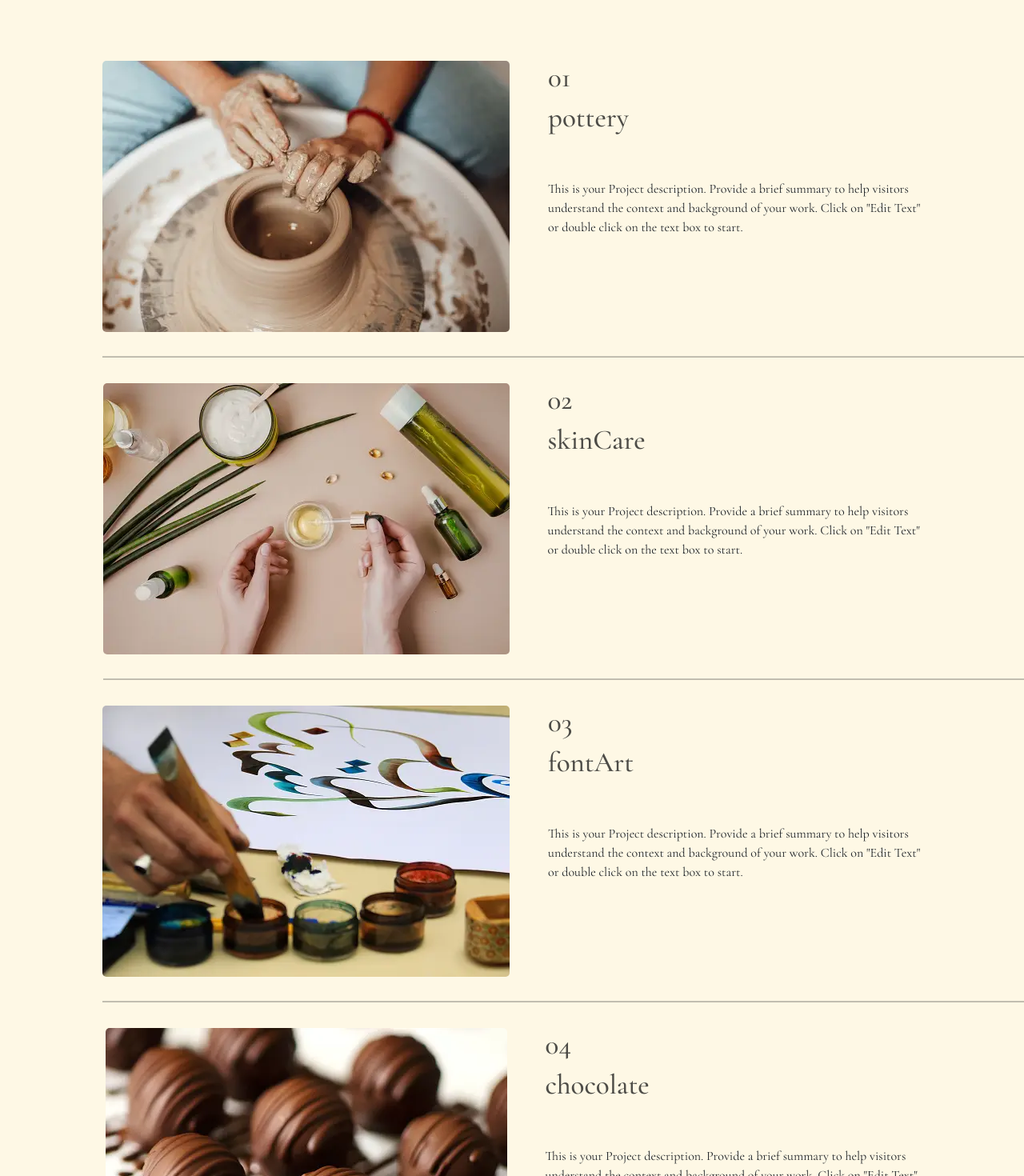
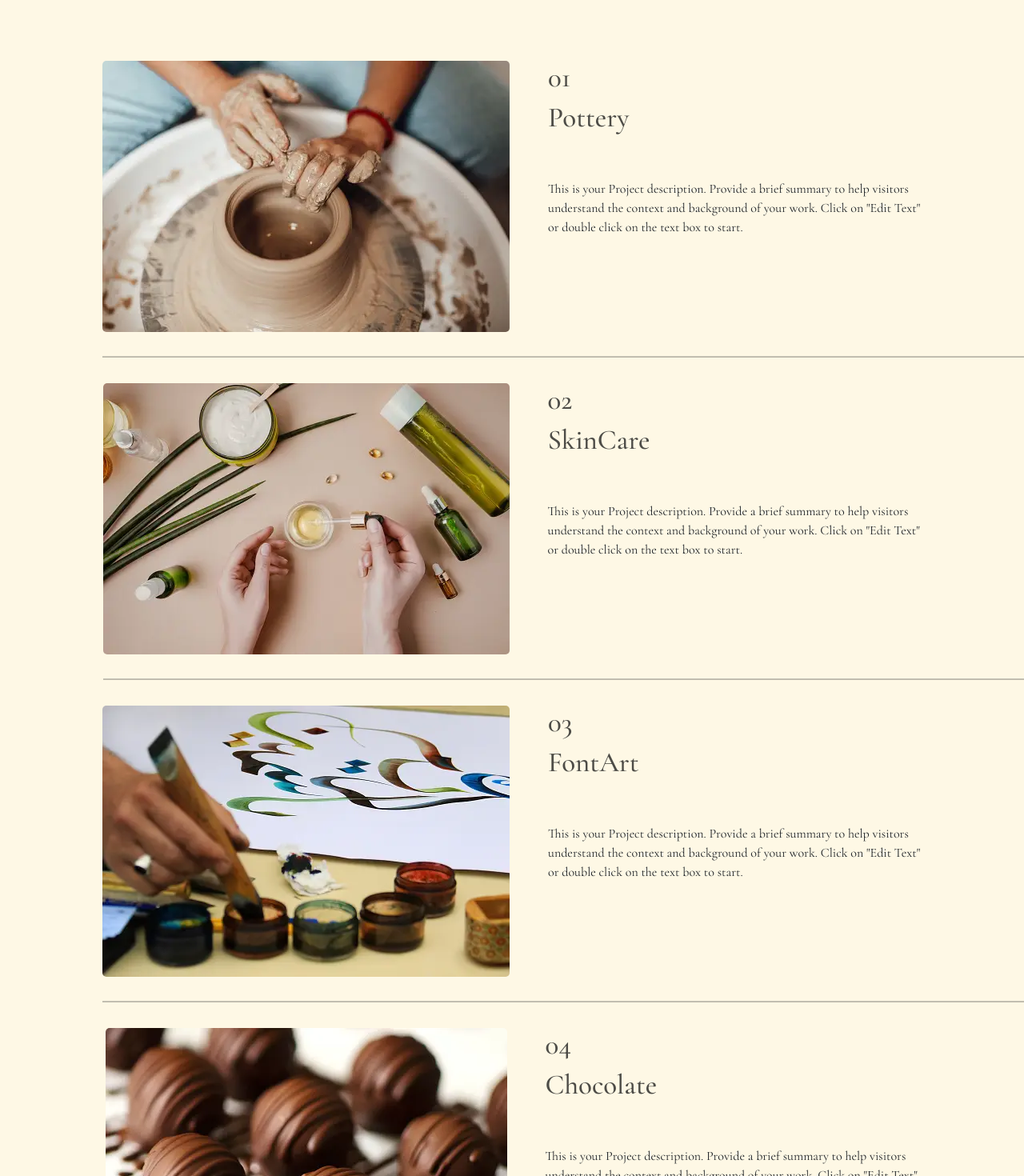
Before and after one commit to marwababelly/handihup, a React (Create React App) app: page /Projects in a window 1280 px wide. Shown: the part 260-1730 px from the top of the page at 80% size. Built offline with nearby package versions, Linux system fonts and the light colour scheme.

Commit message:
Add Project Details page without styling

```diff
--- a/src/App.js
+++ b/src/App.js
@@ -11,6 +11,7 @@ import DashbordPage from "./Pages/DashbordPage/DashbordPage";
 import OtherPage from "./Pages/OtherPage";
 import AddProject from "./component/AddProject/AddProject";
 import Footer from "./component/Footer/Footer";
+import ProjectDetails from "./Pages/Projects/ProjectDetails";
 
 function App() {
   return (
@@ -26,6 +27,10 @@ function App() {
           <Route path="/Dashbord" element={<DashbordPage />} />
           <Route path="/Other" element={<OtherPage />} />
           <Route path="/add-project" element={<AddProject />} />
+          <Route path="/pottery" element={<ProjectDetails />} />
+          <Route path="/skinCare" element={<ProjectDetails />} />
+          <Route path="/fontArt" element={<ProjectDetails />} />
+          <Route path="/chocolate" element={<ProjectDetails />} />
         </Routes>
         <Footer />
       </div>
--- /dev/null
+++ b/src/Pages/Projects/ProjectDetails.js
@@ -0,0 +1,82 @@
+import React from "react";
+import style from "./ProjectDetails.module.css";
+import chocolate from "../../assets/chocolate2.jpg";
+import fontArt from "../../assets/fontArt4.jpg";
+import skinCare from "../../assets/skinCare.jpg";
+import pottery from "../../assets/pottery3.jpg";
+
+const ProjectDetails = () => {
+  const projectsDetails = [
+    {
+      dProjectName: "Pottery",
+      dProjectImg: pottery,
+      dProjectDescription:
+        "This is your Project description. Provide a brief summary to help visitors understand the context and background of your work. Click on or double click on the text box to start This is your Project description. Provide a brief summary to help visitors understand the context and background of your work. Click on or double click on the text box to start.",
+      dProjectContents: {
+        a1: "1",
+        a2: "2",
+      },
+      dProjectReviews:
+        "This is your Project description. Provide a brief summary to help visitors understand the context and background of your work. Click on or double click on the text box to start",
+    },
+    {
+      dProjectName: "SkinCare",
+      dProjectImg: skinCare,
+      dProjectDescription:
+        "This is your Project description. Provide a brief summary to help visitors understand the context and background of your work. Click on or double click on the text box to start This is your Project description. Provide a brief summary to help visitors understand the context and background of your work. Click on or double click on the text box to start.",
+      dProjectContents: {
+        a1: "1",
+        a2: "2",
+      },
+      dProjectReviews:
+        "This is your Project description. Provide a brief summary to help visitors understand the context and background of your work. Click on or double click on the text box to start",
+    },
+    {
+      dProjectName: "FontArt",
+      dProjectImg: fontArt,
+      dProjectDescription:
+        "This is your Project description. Provide a brief summary to help visitors understand the context and background of your work. Click on or double click on the text box to start This is your Project description. Provide a brief summary to help visitors understand the context and background of your work. Click on or double click on the text box to start.",
+      dProjectContents: {
+        a1: "1",
+        a2: "2",
+      },
+      dProjectReviews:
+        "This is your Project description. Provide a brief summary to help visitors understand the context and background of your work. Click on or double click on the text box to start",
+    },
+    {
+      dProjectName: "Chocolate",
+      dProjectImg: chocolate,
+      dProjectDescription:
+        "This is your Project description. Provide a brief summary to help visitors understand the context and background of your work. Click on or double click on the text box to start This is your Project description. Provide a brief summary to help visitors understand the context and background of your work. Click on or double click on the text box to start.",
+      dProjectContents: {
+        a1: "1",
+        a2: "2",
+      },
+      dProjectReviews:
+        "This is your Project description. Provide a brief summary to help visitors understand the context and background of your work. Click on or double click on the text box to start",
+    },
+  ];
+
+  return (
+    <div className={style.content}>
+      {projectsDetails.map((projectDetails) => (
+        <div className={style.container}>
+          <img src={projectDetails.dProjectImg} />
+          <h2>{projectDetails.dProjectName}</h2>
+          <p>{projectDetails.dProjectDescription}</p>
+          <ul>
+            {projectsDetails.map((ProjectContent) => (
+              <div>
+                <li>{ProjectContent.dProjectContents.a1}</li>
+                <li>{ProjectContent.dProjectContents.a2}</li>
+              </div>
+            ))}
+          </ul>
+          <div className={style.review}>{projectDetails.dProjectReviews}</div>
+        </div>
+      ))}
+    </div>
+  );
+};
+
+export default ProjectDetails;
--- a/src/Pages/Projects/ProjectsPage.js
+++ b/src/Pages/Projects/ProjectsPage.js
@@ -4,36 +4,41 @@ import chocolate from "../../assets/chocolate2.jpg";
 import fontArt from "../../assets/fontArt4.jpg";
 import skinCare from "../../assets/skinCare.jpg";
 import pottery from "../../assets/pottery3.jpg";
+import { NavLink } from "react-bootstrap";
 
 const ProjectsPage = () => {
   const projects = [
     {
       id: 1,
-      projectName: "pottery",
+      projectName: "Pottery",
       projectDescription:
         'This is your Project description. Provide a brief summary to help visitors understand the context and background of your work. Click on "Edit Text" or double click on the text box to start.',
       img: pottery,
+      link: "pottery",
     },
     {
       id: 2,
-      projectName: "skinCare",
+      projectName: "SkinCare",
       projectDescription:
         'This is your Project description. Provide a brief summary to help visitors understand the context and background of your work. Click on "Edit Text" or double click on the text box to start.',
       img: skinCare,
+      link: "skinCare",
     },
     {
       id: 3,
-      projectName: "fontArt",
+      projectName: "FontArt",
       projectDescription:
         'This is your Project description. Provide a brief summary to help visitors understand the context and background of your work. Click on "Edit Text" or double click on the text box to start.',
       img: fontArt,
+      link: "fontArt",
     },
     {
       id: 4,
-      projectName: "chocolate",
+      projectName: "Chocolate",
       projectDescription:
         'This is your Project description. Provide a brief summary to help visitors understand the context and background of your work. Click on "Edit Text" or double click on the text box to start.',
       img: chocolate,
+      link: "chocolate",
     },
   ];
 
@@ -42,6 +47,7 @@ const ProjectsPage = () => {
       <h2 className={style.title}>Projects</h2>
       <div className={style.projects}>
         {projects.map((project) => (
+          <NavLink href={`${project.link}`}>
             <div className={style.project}>
               <img
                 className={style.img}
@@ -58,6 +64,7 @@ const ProjectsPage = () => {
               </div>
               <hr className={style.hr} />
             </div>
+          </NavLink>
         ))}
       </div>
     </div>
```
Also changed, not shown: src/Pages/Projects/ProjectDetails.module.css (added). Lines whose indentation alone changed are shown as unchanged.
